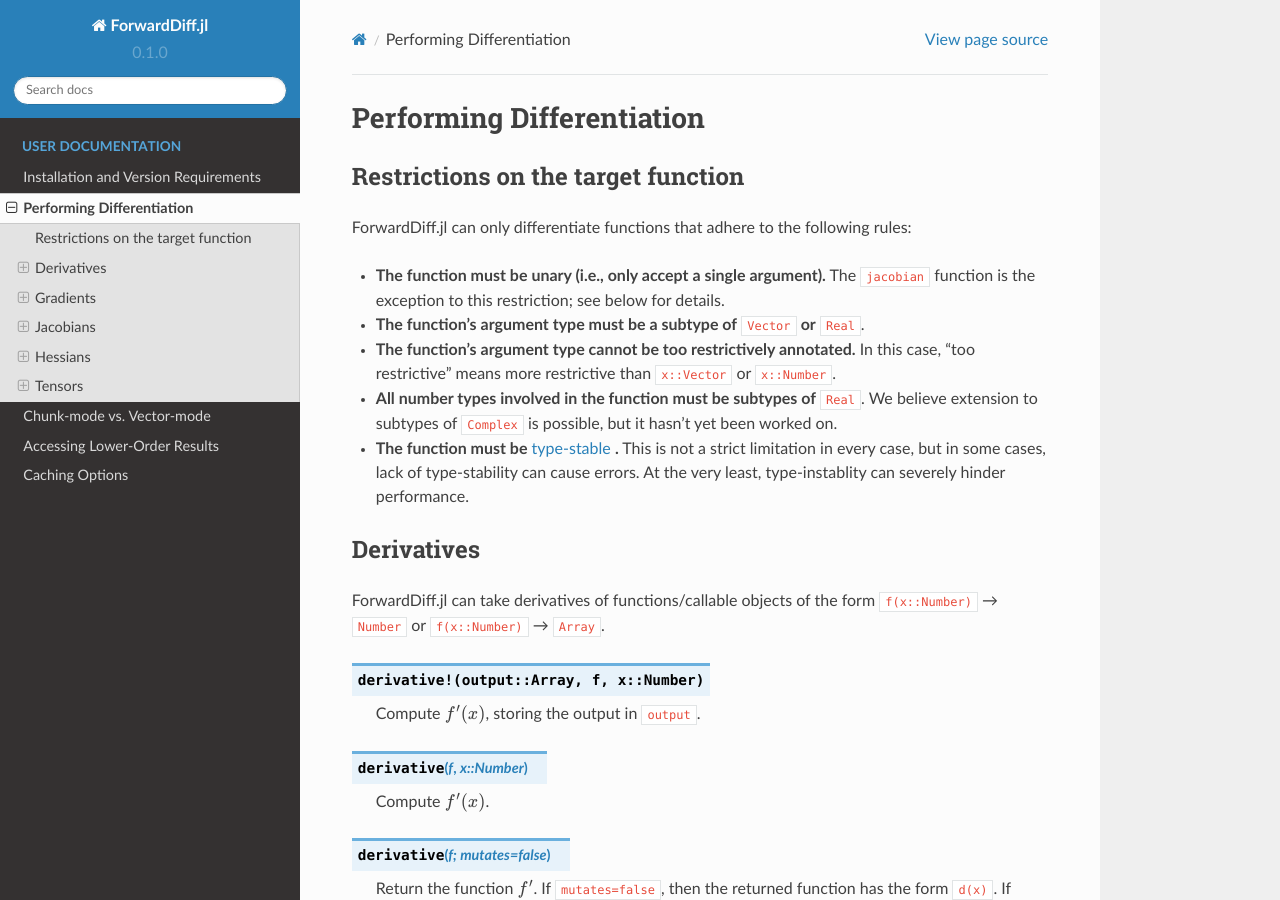
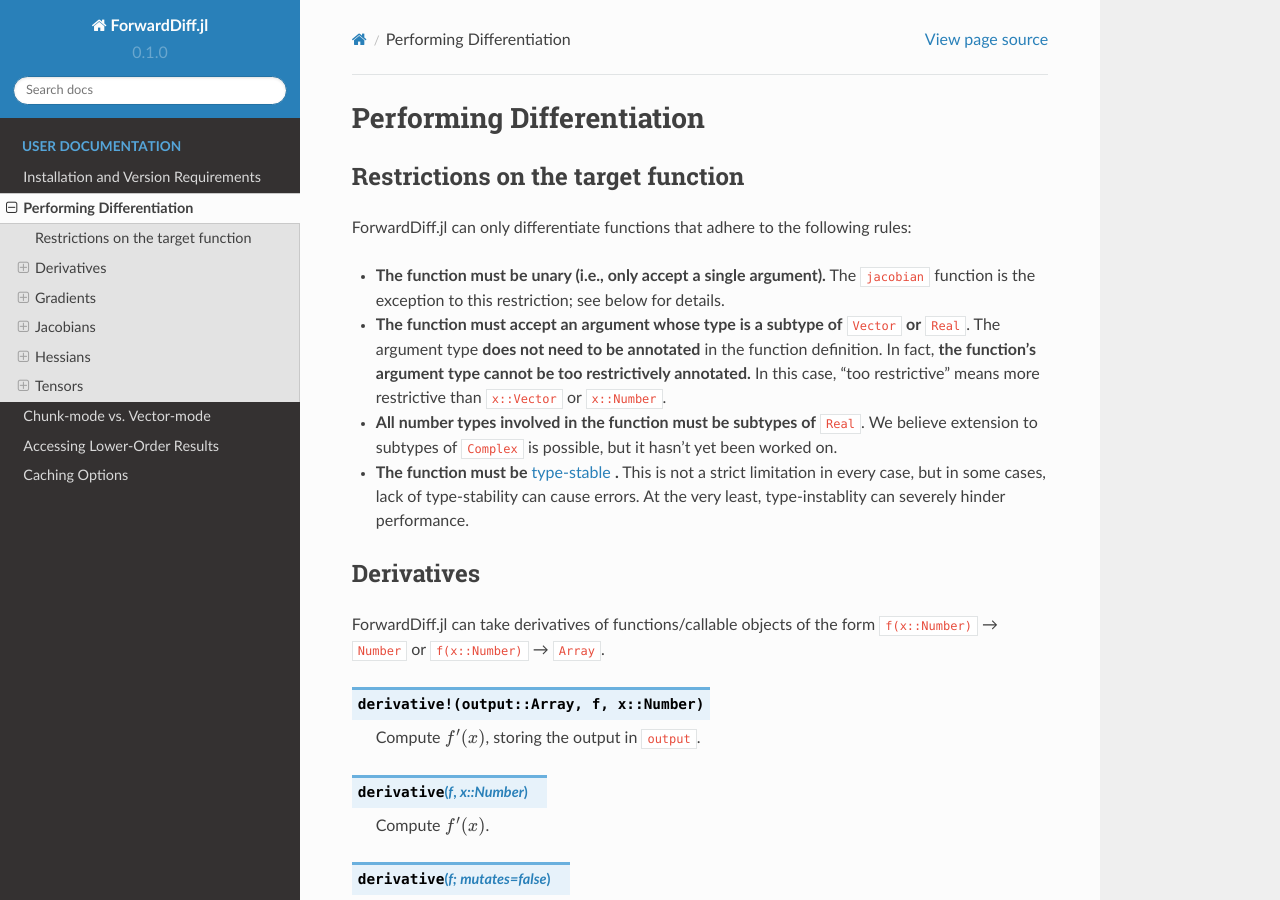
Before and after one commit to JuliaDiff/ForwardDiff.jl, a Sphinx documentation site: the page built from docs/source/perf_diff.rst, in a window 1280 px wide and 900 px high. Built offline with Sphinx 7.4.7 and the Read the Docs theme 2.0.0, drawn with Linux system fonts in a browser that asks for light colours.

Commit message:
clarified on argument type

```diff
--- a/docs/source/perf_diff.rst
+++ b/docs/source/perf_diff.rst
@@ -8,9 +8,7 @@
 
 - **The function must be unary (i.e., only accept a single argument).** The ``jacobian`` function is the exception to this restriction; see below for details.
 
-- **The function's argument type must be a subtype of** ``Vector`` **or** ``Real``.
-
-- **The function's argument type cannot be too restrictively annotated.** In this case, "too restrictive" means more restrictive than ``x::Vector`` or ``x::Number``.
+- **The function must accept an argument whose type is a subtype of** ``Vector`` **or** ``Real``. The argument type **does not need to be annotated** in the function definition. In fact, **the function's argument type cannot be too restrictively annotated.** In this case, "too restrictive" means more restrictive than ``x::Vector`` or ``x::Number``.
 
 - **All number types involved in the function must be subtypes of** ``Real``. We believe extension to subtypes of ``Complex`` is possible, but it hasn't yet been worked on.
 
```
